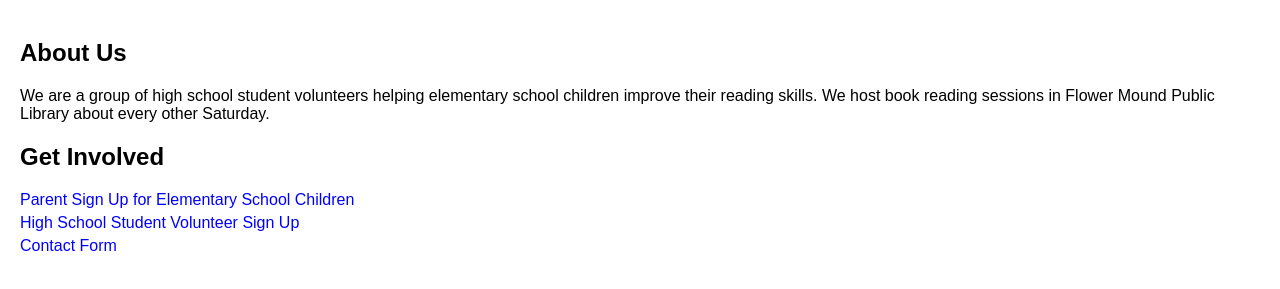
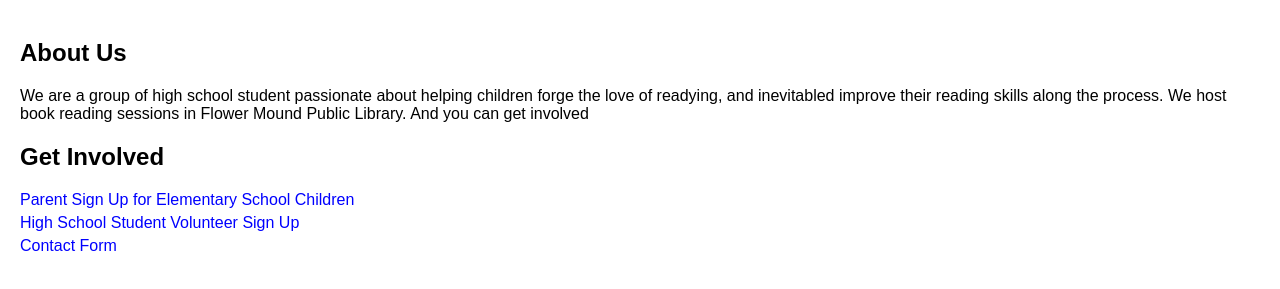
Before and after one commit to amber-pan/book-reading-club, a plain HTML site: page index.html in a window 1280 px wide. Shown: the part 61-350 px from the top of the page. Drawn offline with Linux system fonts and the light colour scheme.

Commit message:
Update index.html

```diff
--- a/index.html
+++ b/index.html
@@ -25,7 +25,7 @@
 
     <section class="description">
         <h2>About Us</h2>
-        <p>We are a group of high school student volunteers helping elementary school children improve their reading skills. We host book reading sessions in Flower Mound Public Library about every other Saturday.</p>
+        <p>We are a group of high school student passionate about helping children forge the love of readying, and inevitabled improve their reading skills along the process. We host book reading sessions in Flower Mound Public Library. And you can get involved</p>
     </section>
 
     <section class="links">
```
